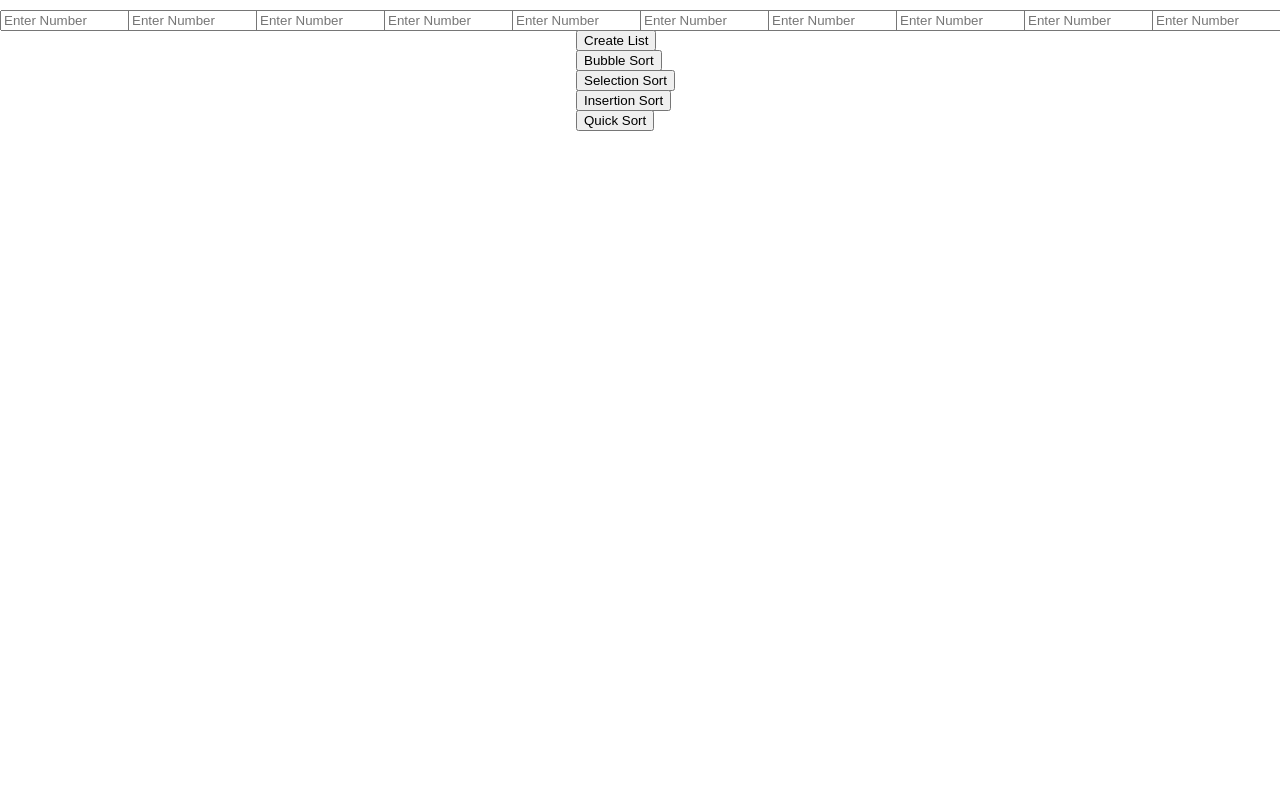
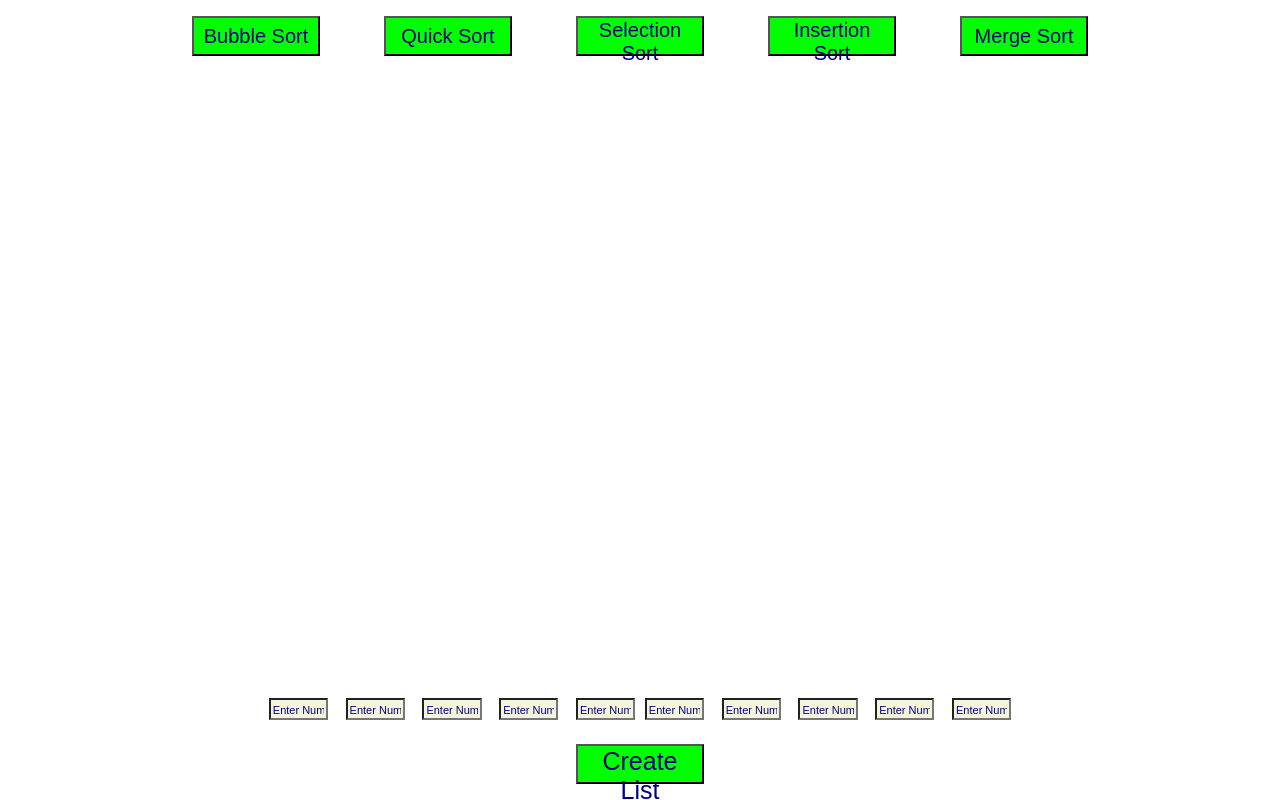
Before and after one commit to GaganTut/SortingAlgorithms, a website: page index.html in a window 1280 px wide. Drawn offline with Linux system fonts and the light colour scheme.

Commit message:
Styled it up through css

```diff
--- /dev/null
+++ b/css/styles.css
@@ -0,0 +1,97 @@
+body {
+  width: 100%;
+  height: 100%;
+}
+
+button {
+  background-color: lime;
+  color: navy;
+  height: 5%;
+  font-size: 20px;
+  position: fixed;
+  width: 10%;
+}
+input {
+  background-color: beige;
+  bottom: 10%;
+  color: red;
+  height: 2%;
+  position: fixed;
+  width: 4%;
+}
+
+input::placeholder {
+  color: navy;
+  font-size: 11px;
+}
+
+#value0 {
+  left: 21%;
+}
+
+#value1 {
+  left: 27%;
+}
+
+#value2 {
+  left: 33%;
+}
+
+#value3 {
+  left: 39%;
+}
+
+#value4 {
+  left: 45%;
+}
+
+#value5 {
+  right: 45%;
+}
+
+#value6 {
+  right: 39%;
+}
+
+#value7 {
+  right: 33%;
+}
+
+#value8 {
+  right: 27%;
+}
+
+#value9 {
+  right: 21%;
+}
+
+#createBtn {
+  bottom: 2%;
+  font-size: 25px;
+  left: 45%;
+}
+
+#bubbleBtn {
+  top: 2%;
+  left: 15%;
+}
+
+#quickBtn {
+  top: 2%;
+  left: 30%;
+}
+
+#selectionBtn {
+  top: 2%;
+  left: 45%;
+}
+
+#insertionBtn {
+  top: 2%;
+  right: 30%;
+}
+
+#mergeBtn {
+  top: 2%;
+  right: 15%;
+}
--- a/index.html
+++ b/index.html
@@ -4,12 +4,12 @@
   <meta charset="UTF-8">
   <title>Algorithms!!!</title>
   <script src="https://aframe.io/releases/0.5.0/aframe.min.js"></script>
-  <script src="https://rawgit.com/mayognaise/aframe-mouse-cursor-component/master/dist/aframe-mouse-cursor-component.min.js"></script>
   <script src="https://unpkg.com/aframe-animation-component@^3.2.0/dist/aframe-animation-component.min.js"></script>
+  <link rel="stylesheet" type="text/css" href="css/styles.css">
 </head>
 <body id="wholeBody">
   <a-scene id="wholeScene"
-    <a-sky>
+    <a-sky color= "red">
     </a-sky>
   </a-scene>
   <script src="js/visualjs/createVisuals.js" type="text/javascript"></script>
@@ -17,6 +17,7 @@
   <script src="js/visualjs/selectionVisual.js" type="text/javascript"></script>
   <script src="js/visualjs/insertionVisual.js" type="text/javascript"></script>
   <script src="js/visualjs/quickVisual.js" type="text/javascript"></script>
+  <script src="js/visualjs/mergeVisual.js" type="text/javascript"></script>
   <script src="js/visualjs/app.js" type="text/javascript"></script>
   <script src="js/visualjs/userInput.js" type="text/javascript"></script>
 </body>
--- a/js/visualjs/bubbleSortVisual.js
+++ b/js/visualjs/bubbleSortVisual.js
@@ -1,12 +1,8 @@
 /*jshint esversion: 6*/
 const createBubbleButton = ()=> {
   let newButton = document.createElement("button");
-  newButton.id = "bubbleButton";
+  newButton.id = "bubbleBtn";
   newButton.innerHTML = "Bubble Sort";
-  newButton.width = "10%";
-  newButton.style.position = "fixed";
-  newButton.style.top = "50px";
-  newButton.style.left = "45%";
   newButton.addEventListener("click", () => {
     visualBubble();
   });
--- a/js/visualjs/insertionVisual.js
+++ b/js/visualjs/insertionVisual.js
@@ -3,10 +3,6 @@ const createInsertionButton = ()=> {
   let newButton = document.createElement("button");
   newButton.id = "insertionBtn";
   newButton.innerHTML = "Insertion Sort";
-  newButton.width = "10%";
-  newButton.style.position = "fixed";
-  newButton.style.top = "90px";
-  newButton.style.left = "45%";
   newButton.addEventListener("click", () => {
     visualInsertion();
   });
--- /dev/null
+++ b/js/visualjs/mergeVisual.js
@@ -0,0 +1,16 @@
+/*jshint esversion: 6*/
+const createMergeButton = ()=> {
+  let newButton = document.createElement("button");
+  newButton.id = "mergeBtn";
+  newButton.innerHTML = "Merge Sort";
+  newButton.addEventListener("click", () => {
+    visualMerge();
+  });
+
+  let parent = document.querySelector("#wholeBody");
+  parent.appendChild(newButton);
+
+  return newButton;
+};
+
+createMergeButton();
--- a/js/visualjs/quickVisual.js
+++ b/js/visualjs/quickVisual.js
@@ -3,10 +3,6 @@ const createQuickButton = ()=> {
   let newButton = document.createElement("button");
   newButton.id = "quickBtn";
   newButton.innerHTML = "Quick Sort";
-  newButton.width = "10%";
-  newButton.style.position = "fixed";
-  newButton.style.top = "110px";
-  newButton.style.left = "45%";
   newButton.addEventListener("click", () => {
     let valueArr = document.querySelectorAll(".customPlanes");
     let nodeArray = [];
--- a/js/visualjs/selectionVisual.js
+++ b/js/visualjs/selectionVisual.js
@@ -3,10 +3,6 @@ const createSelectionButton = ()=> {
   let newButton = document.createElement("button");
   newButton.id = "selectionBtn";
   newButton.innerHTML = "Selection Sort";
-  newButton.width = "10%";
-  newButton.style.position = "fixed";
-  newButton.style.top = "70px";
-  newButton.style.left = "45%";
   newButton.addEventListener("click", () => {
     visualSelection();
   });
--- a/js/visualjs/userInput.js
+++ b/js/visualjs/userInput.js
@@ -3,9 +3,6 @@ function createUserInput(parentID, createID, position) {
   let newInput = document.createElement("input");
   newInput.id = createID;
   newInput.placeholder = "Enter Number";
-  newInput.style.position = "fixed";
-  newInput.style.top = "10px";
-  newInput.style.left = position;
 
   let parent = document.querySelector(parentID);
   parent.appendChild(newInput);
@@ -13,18 +10,14 @@ function createUserInput(parentID, createID, position) {
 
 function createInputs() {
   for (var i = 0; i < 10; i++) {
-    createUserInput("#wholeBody", `value${i}`, `${10*i}%`);
+    createUserInput("#wholeBody", `value${i}`);
   }
 }
 
 function createInputButton() {
   let newButton = document.createElement("button");
-  newButton.id = "CreateNumPlanes";
+  newButton.id = "createBtn";
   newButton.innerHTML = "Create List";
-  newButton.width = "10%";
-  newButton.style.position = "fixed";
-  newButton.style.top = "30px";
-  newButton.style.left = "45%";
 
   let parent = document.querySelector("#wholeBody");
   parent.appendChild(newButton);
```
